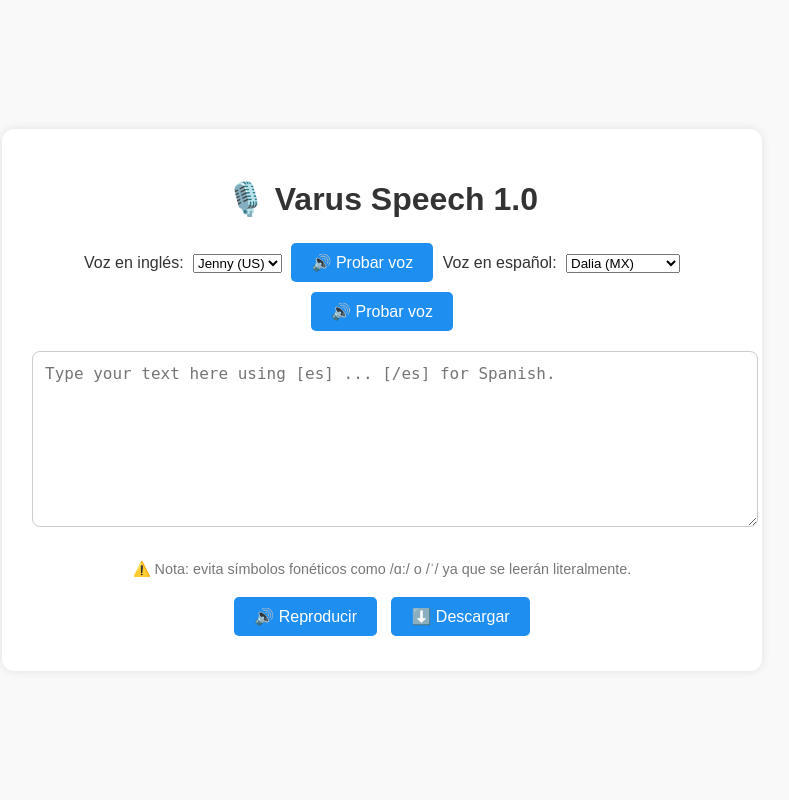
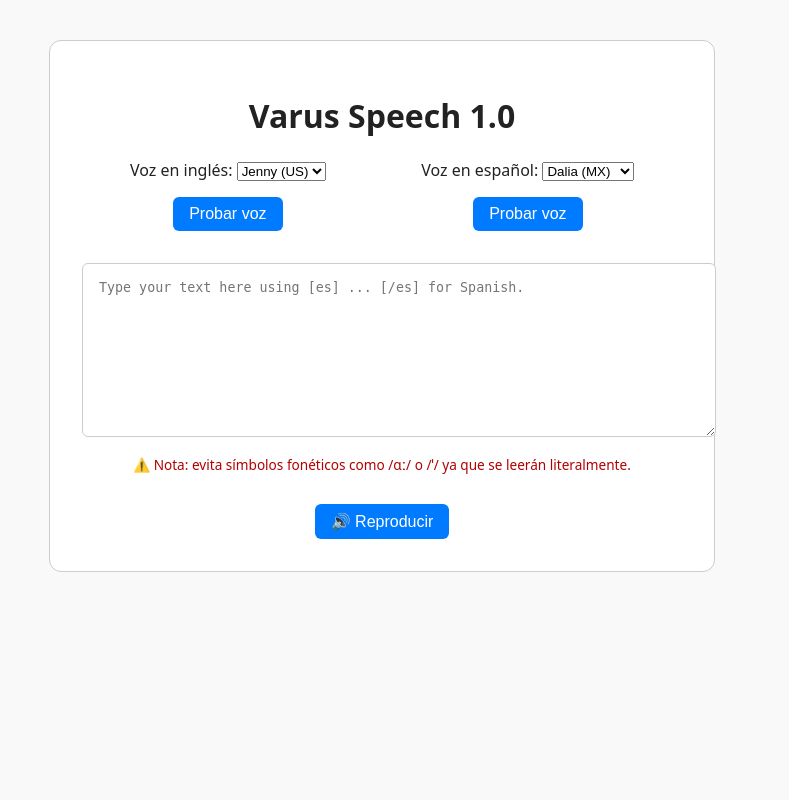
Before and after one commit to DrKodiakFoxman/VarusSpeech, a Flask app: page / in a window 1280 px wide. Shown: the whole page, without its empty margins (258-1047 px from the left). Run offline with Flask 3, Linux system fonts and the light colour scheme.

Commit message:
MINIMAL DESIGN

```diff
--- a/app.py
+++ b/app.py
@@ -1,80 +1,59 @@
-from flask import Flask, request, send_file, render_template
-import uuid
+from flask import Flask, render_template, request, send_file
+import tempfile
 import os
-import asyncio
-from edge_tts import Communicate
+from TTS.api import TTS
 
 app = Flask(__name__)
 
-@app.route("/")
+# Voces base
+VOICES = {
+    "en": {
+        "Jenny (US)": "tts_models/en/jenny/jenny",
+        "Sam (US)": "tts_models/en/sam/tacotron2-DDC",
+        "Alice (UK)": "tts_models/en/alice/tacotron2-DDC"
+    },
+    "es": {
+        "Dalia (MX)": "tts_models/es/dalia/tacotron2-DDC",
+        "Mia (ES)": "tts_models/es/mai/tacotron2-DDC",
+        "Carlos (AR)": "tts_models/es/carloso/tacotron2-DDC"
+    }
+}
+
+@app.route('/')
 def index():
-    return render_template("index.html")
+    return render_template('index.html', voices=VOICES)
 
-@app.route("/synthesize", methods=["POST"])
-def synthesize():
-    data = request.json
-    text = data.get("text")
-    voice_en = data.get("voice_en", "en-US-JennyNeural")
-    voice_es = data.get("voice_es", "es-MX-DaliaNeural")
+@app.route('/speak', methods=['POST'])
+def speak():
+    text = request.form['text']
+    voice_en = request.form['voice_en']
+    voice_es = request.form['voice_es']
 
-    if not text:
-        return {"error": "No text provided"}, 400
+    segments = []
+    while "[/es]" in text and "[es]" in text:
+        start = text.index("[es]")
+        end = text.index("[/es]") + len("[/es]")
+        segments.append((text[:start], "en"))
+        segments.append((text[start+4:end-5], "es"))
+        text = text[end:]
+    if text:
+        segments.append((text, "en"))
 
-    filename = f"output_{uuid.uuid4().hex}.mp3"
-    loop = asyncio.new_event_loop()
-    asyncio.set_event_loop(loop)
-    loop.run_until_complete(process_segments(text, voice_en, voice_es, filename))
+    audio_paths = []
+    for segment, lang in segments:
+        model_name = VOICES[lang][voice_es] if lang == "es" else VOICES[lang][voice_en]
+        tts = TTS(model_name)
+        fp = tempfile.NamedTemporaryFile(delete=False, suffix=".wav")
+        tts.tts_to_file(text=segment, file_path=fp.name)
+        audio_paths.append(fp.name)
 
-    return send_file(filename, as_attachment=True, download_name="tts_output.mp3")
+    # Combinar audios
+    from pydub import AudioSegment
+    combined = AudioSegment.empty()
+    for path in audio_paths:
+        combined += AudioSegment.from_wav(path)
+        os.remove(path)
 
-@app.route("/preview", methods=["POST"])
-def preview():
-    data = request.json
-    voice = data.get("voice")
-    lang = data.get("lang", "en")
-    if lang == "en":
-        text = "This is a sample of the selected English voice."
-    else:
-        text = "Esta es una muestra de la voz seleccionada en español."
-
-    filename = f"preview_{uuid.uuid4().hex}.mp3"
-    loop = asyncio.new_event_loop()
-    asyncio.set_event_loop(loop)
-    loop.run_until_complete(generate_audio(text, voice, filename))
-
-    return send_file(filename, download_name="preview.mp3", mimetype="audio/mpeg")
-
-async def process_segments(text, voice_en, voice_es, output_file):
-    import re
-    segments = re.split(r"(\[es\].*?\[/es\])", text, flags=re.DOTALL)
-    files = []
-
-    for i, segment in enumerate(segments):
-        segment = segment.strip()
-        if not segment:
-            continue
-
-        if segment.startswith("[es]") and segment.endswith("[/es]"):
-            clean_text = segment[4:-5].strip()
-            voice = voice_es
-        else:
-            clean_text = segment
-            voice = voice_en
-
-        filename = f"seg_{uuid.uuid4().hex}.mp3"
-        await generate_audio(clean_text, voice, filename)
-        files.append(filename)
-
-    with open(output_file, "wb") as outfile:
-        for fname in files:
-            with open(fname, "rb") as infile:
-                outfile.write(infile.read())
-            os.remove(fname)
-
-async def generate_audio(text, voice, filename):
-    communicate = Communicate(text, voice=voice)
-    await communicate.save(filename)
-
-if __name__ == "__main__":
-    port = int(os.environ.get("PORT", 5000))
-    app.run(host="0.0.0.0", port=port)
+    final_path = tempfile.NamedTemporaryFile(delete=False, suffix=".mp3").name
+    combined.export(final_path, format="mp3")
+    return send_file(final_path, as_attachment=True)
--- a/requirements.txt
+++ b/requirements.txt
@@ -1,2 +1,3 @@
-Flask==2.3.2
-edge-tts==6.1.10
+TTS==0.17.1
+pydub==0.25.1
+Flask
--- /dev/null
+++ b/static/css/styles.css
@@ -0,0 +1,46 @@
+body {
+  font-family: system-ui, sans-serif;
+  background: #f9f9f9;
+  color: #222;
+  padding: 2rem;
+  text-align: center;
+}
+.container {
+  background: white;
+  border: 1px solid #ccc;
+  padding: 2rem;
+  border-radius: 12px;
+  max-width: 600px;
+  margin: auto;
+}
+textarea {
+  width: 100%;
+  height: 140px;
+  margin-top: 1rem;
+  padding: 1rem;
+  border: 1px solid #ccc;
+  border-radius: 6px;
+}
+button, .download {
+  background: #007bff;
+  color: white;
+  border: none;
+  margin-top: 1rem;
+  padding: 0.5rem 1rem;
+  font-size: 1rem;
+  cursor: pointer;
+  border-radius: 6px;
+  text-decoration: none;
+}
+button:hover, .download:hover {
+  background: #0056b3;
+}
+.warning {
+  color: #b10000;
+  font-size: 0.85rem;
+}
+.selectors {
+  display: flex;
+  justify-content: space-around;
+  margin-bottom: 1rem;
+}
--- a/templates/index.html
+++ b/templates/index.html
@@ -4,39 +4,39 @@
   <meta charset="UTF-8" />
   <meta name="viewport" content="width=device-width, initial-scale=1.0"/>
   <title>Varus Speech 1.0</title>
-  <link rel="stylesheet" href="{{ url_for('static', filename='style.css') }}" />
+  <link rel="stylesheet" href="/static/css/styles.css" />
 </head>
 <body>
   <div class="container">
-    <h1>🎙️ Varus Speech 1.0</h1>
-
-    <label for="voice-en">Voz en inglés:</label>
-    <select id="voice-en">
-      <option value="en-US-JennyNeural">Jenny (US)</option>
-      <option value="en-US-GuyNeural">Guy (US)</option>
-      <option value="en-GB-RyanNeural">Ryan (UK)</option>
-    </select>
-    <button onclick="previewVoice('en')">🔊 Probar voz</button>
-
-    <label for="voice-es">Voz en español:</label>
-    <select id="voice-es">
-      <option value="es-MX-DaliaNeural">Dalia (MX)</option>
-      <option value="es-ES-ElviraNeural">Elvira (España)</option>
-      <option value="es-MX-JorgeNeural">Jorge (MX)</option>
-    </select>
-    <button onclick="previewVoice('es')">🔊 Probar voz</button>
-
-    <textarea id="text-input" placeholder="Type your text here using [es] ... [/es] for Spanish."></textarea>
-    <p class="note">⚠️ Nota: evita símbolos fonéticos como /ɑ:/ o /ˈ/ ya que se leerán literalmente.</p>
-
-    <div class="buttons">
-      <button onclick="playAudio()">🔊 Reproducir</button>
-      <button onclick="downloadAudio()">⬇️ Descargar</button>
+    <h1>Varus Speech 1.0</h1>
+    <div class="selectors">
+      <div>
+        <label>Voz en inglés:</label>
+        <select id="voice_en">
+          {% for name in voices['en'] %}
+            <option>{{ name }}</option>
+          {% endfor %}
+        </select>
+        <button onclick="testVoice('en')">Probar voz</button>
+      </div>
+      <div>
+        <label>Voz en español:</label>
+        <select id="voice_es">
+          {% for name in voices['es'] %}
+            <option>{{ name }}</option>
+          {% endfor %}
+        </select>
+        <button onclick="testVoice('es')">Probar voz</button>
+      </div>
     </div>
-
-    <div id="loading" class="loading">⏳ Generando audio... por favor espera.</div>
-    <audio id="audio-player" controls style="display:none;"></audio>
+    <form id="speechForm">
+      <textarea name="text" placeholder="Type your text here using [es] ... [/es] for Spanish."></textarea>
+      <p class="warning">⚠️ Nota: evita símbolos fonéticos como /ɑː/ o /ˈ/ ya que se leerán literalmente.</p>
+      <button type="submit">🔊 Reproducir</button>
+      <a id="download" class="download" style="display:none" download="output.mp3">⬇️ Descargar</a>
+    </form>
+    <audio controls id="audio" style="display:none"></audio>
   </div>
-  <script src="{{ url_for('static', filename='script.js') }}"></script>
+  <script src="/static/js/app.js"></script>
 </body>
 </html>
```
Also changed, not shown: static/js/app.js (added, +34 -0 lines).
